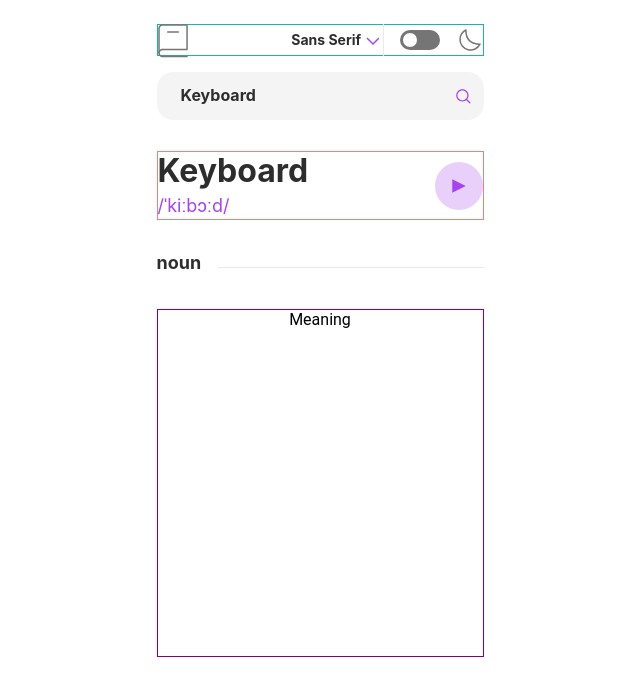
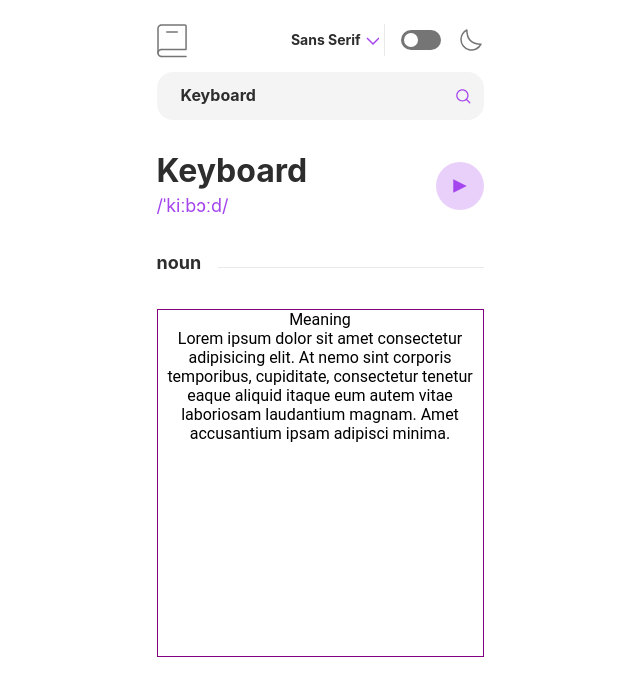
Before and after one commit to rodriguez02fer09/Keyborad, a React (Vite) app: page / in a window 1280 px wide. Shown: the top 696 px of the page, without its empty margins (320-960 px from the left). Built offline with nearby package versions, Linux system fonts and the light colour scheme.

Commit message:
style meaning

```diff
--- a/src/components/ContainMeaning/ContainMeaning.jsx
+++ b/src/components/ContainMeaning/ContainMeaning.jsx
@@ -1,11 +1,13 @@
 import React from "react";
 import "./containMeaning.scss"
 import TitleMeaning from "../TitleMeaning/TitleMeaning";
+import DescriptionMeaning from "../DescriptionMeaning/DescriptionMeaning"
 
 const ContainMeaning = ()=>{
     return(
         <div className="containMeaning">
 <TitleMeaning/>
+<DescriptionMeaning/>
         </div>
     )
 }
--- a/src/components/ContainMode/containMode.scss
+++ b/src/components/ContainMode/containMode.scss
@@ -1,7 +1,7 @@
 .containMode{
 width: 327px;
 height: 32px;
-border: 1px solid lightseagreen;
+
 margin: 24px 24px 16px 24px;
 display: flex;
 flex-direction: row;
--- a/src/components/ContainTitleButton/containTitleButton.scss
+++ b/src/components/ContainTitleButton/containTitleButton.scss
@@ -1,7 +1,7 @@
 .ContainTitleButton{
     width: 327px;
     height: 69px;
-   border: 1px solid lightcoral;
+
     display: flex;
     flex-direction: row;
     justify-content: space-between;
--- /dev/null
+++ b/src/components/DescriptionMeaning/DescriptionMeaning.jsx
@@ -0,0 +1,12 @@
+import React from "react";
+import "./descriptionMeaning.scss"
+
+const DescriptionMeaning = () => {
+    return(
+<div>
+    <p>Lorem ipsum dolor sit amet consectetur adipisicing elit. At nemo sint corporis temporibus, cupiditate, consectetur tenetur eaque aliquid itaque eum autem vitae laboriosam laudantium magnam. Amet accusantium ipsam adipisci minima.</p>
+</div>
+    )
+}
+
+export default DescriptionMeaning;
```
Also changed, not shown: src/components/DescriptionMeaning/descriptionMeaning.scss (added), src/components/Synonyms/Synonyms.jsx (added), src/components/Synonyms/synonyms.scss (added).
